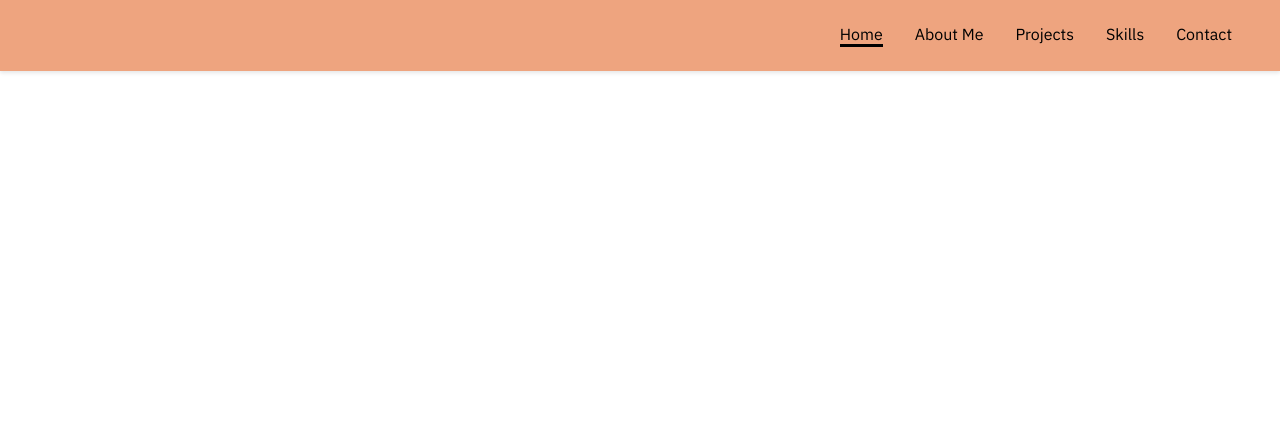
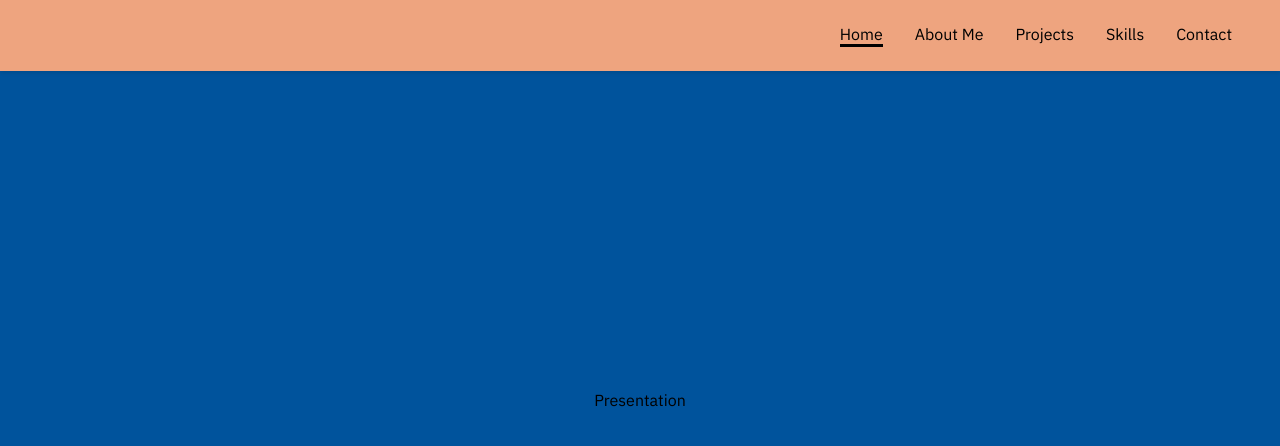
Before and after one commit to MartinDCalderonP/portfolio, a Next.js app: page / in a window 1280 px wide. Shown: the top 446 px of the page. Built offline with nearby package versions, Linux system fonts and the light colour scheme.

Commit message:
Create Container in Home page file

```diff
--- a/pages/index.tsx
+++ b/pages/index.tsx
@@ -5,6 +5,7 @@
 import Projects from "../components/Projects";
 import Skills from "../components/Skills";
 import Contact from "../components/Contact";
+import { Container } from "./styles";
 
 const Home = () => {
   const [activeItem, setActiveItem] = useState<string>("Home");
@@ -16,11 +17,13 @@
   return (
     <>
       <Navbar activeItem={activeItem} handleItemClick={handleItemClick} />
-      {activeItem === "Home" && <Presentation />}
-      {activeItem === "About Me" && <AboutMe />}
-      {activeItem === "Projects" && <Projects />}
-      {activeItem === "Skills" && <Skills />}
-      {activeItem === "Contact" && <Contact />}
+      <Container>
+        {activeItem === "Home" && <Presentation />}
+        {activeItem === "About Me" && <AboutMe />}
+        {activeItem === "Projects" && <Projects />}
+        {activeItem === "Skills" && <Skills />}
+        {activeItem === "Contact" && <Contact />}
+      </Container>
     </>
   );
 };
--- /dev/null
+++ b/pages/styles.tsx
@@ -0,0 +1,11 @@
+import styled from "@emotion/styled";
+
+export const Container = styled.div`
+  display: flex;
+  flex-direction: column;
+  align-items: center;
+  justify-content: center;
+  height: 100vh;
+  width: 100%;
+  background-color: #00539cff;
+`;
```
